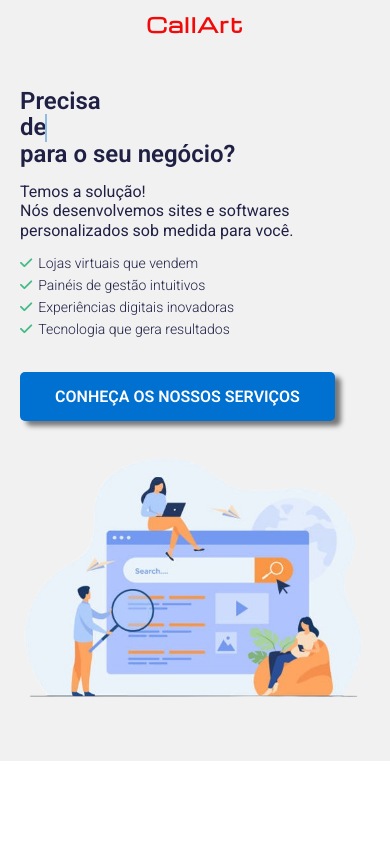
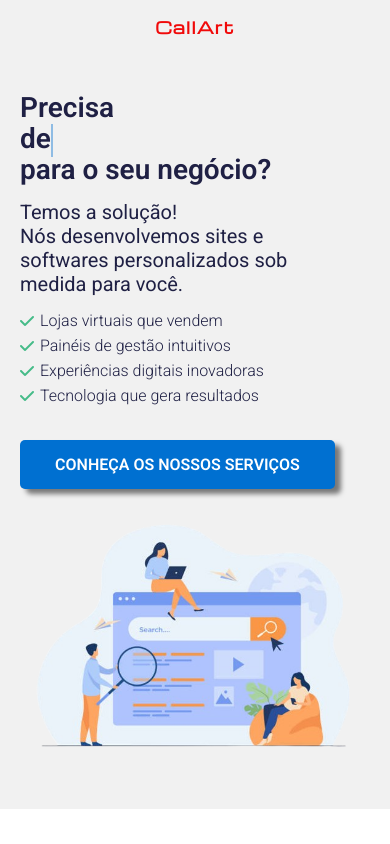
Before and after one commit to Thiago-S-Sousa/callartprod.com, a plain HTML site: page index.html in a window 390 px wide. Drawn offline with nearby package versions, Linux system fonts and the light colour scheme.

Commit message:
refactor: font size texts updated

```diff
--- a/css/style.css
+++ b/css/style.css
@@ -153,6 +153,14 @@ html {
 }
 
 @media only screen and (max-width: 992px) {
+  .header {
+    padding: 1.5rem 0;
+
+    & .logo {
+      font-size: 1.6rem;
+    }
+  }
+
   .main {
     & .banner {
       flex-direction: column;
@@ -164,12 +172,12 @@ html {
         width: 100%;
 
         & .title {
-          font-size: 2.4rem;
+          font-size: 2.8rem;
           font-weight: 600;
         }
 
         & .subtitile {
-          font-size: 1.6rem;
+          font-size: 2rem;
           width: 90%;
 
           & br {
@@ -187,11 +195,11 @@ html {
           & .checked-box {
             gap: 0.6rem;
             & .icon {
-              font-size: 1.4rem;
+              font-size: 1.6rem;
             }
 
             & span {
-              font-size: 1.4rem;
+              font-size: 1.6rem;
             }
           }
         }
@@ -203,7 +211,7 @@ html {
       }
 
       & .banner-img {
-        height: 28rem;
+        height: 26rem;
         width: 100%;
       }
     }
--- a/index.html
+++ b/index.html
@@ -23,8 +23,7 @@
           </h1>
           <p class="subtitile">
             Temos a solução! <br class="active-mobile" />Nós desenvolvemos sites
-            e <br />softwares <br class="active-mobile" />personalizados sob
-            medida para você.
+            e <br />softwares personalizados sob medida para você.
           </p>
           <span class="services-checked">
             <span class="checked-box">
```
